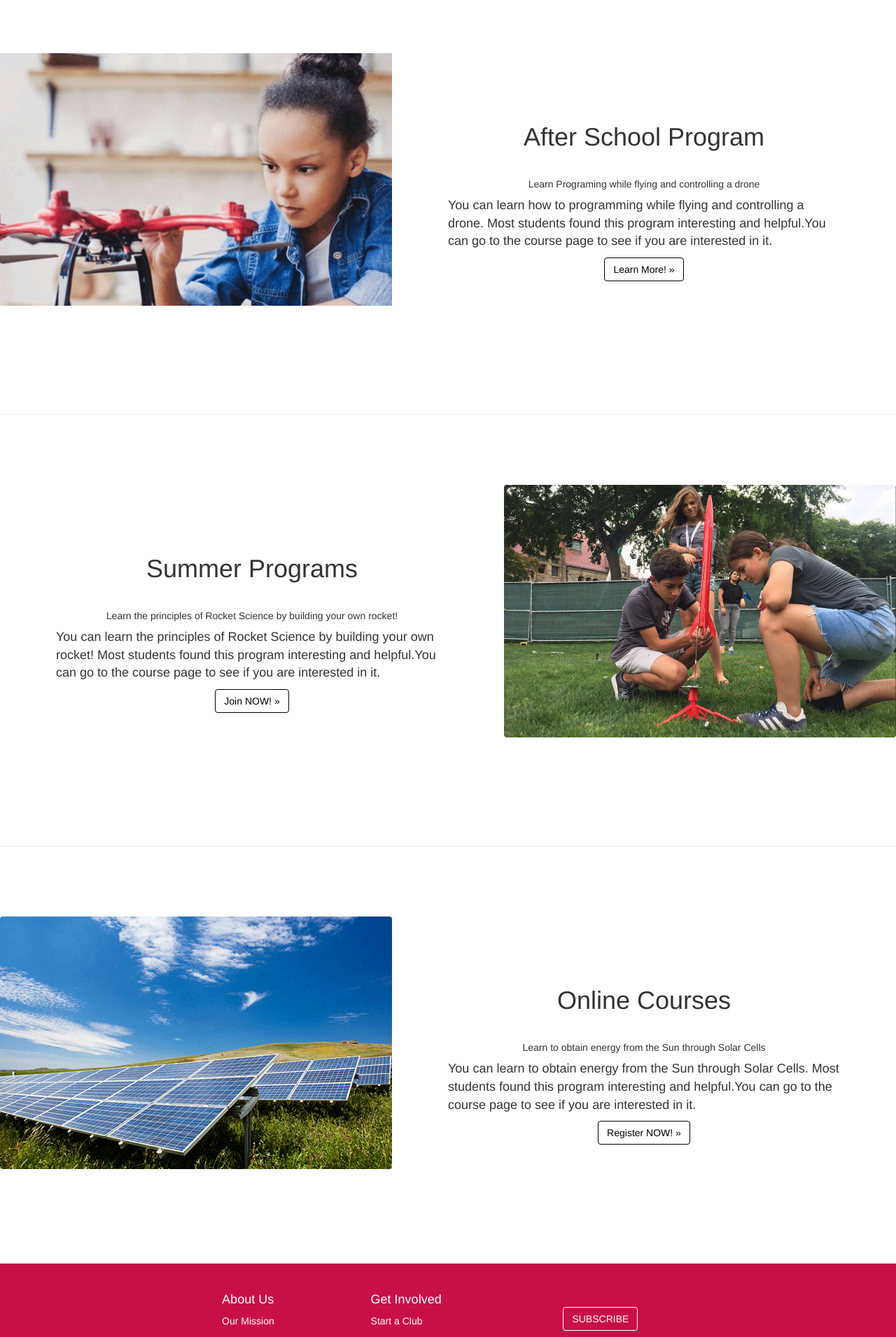
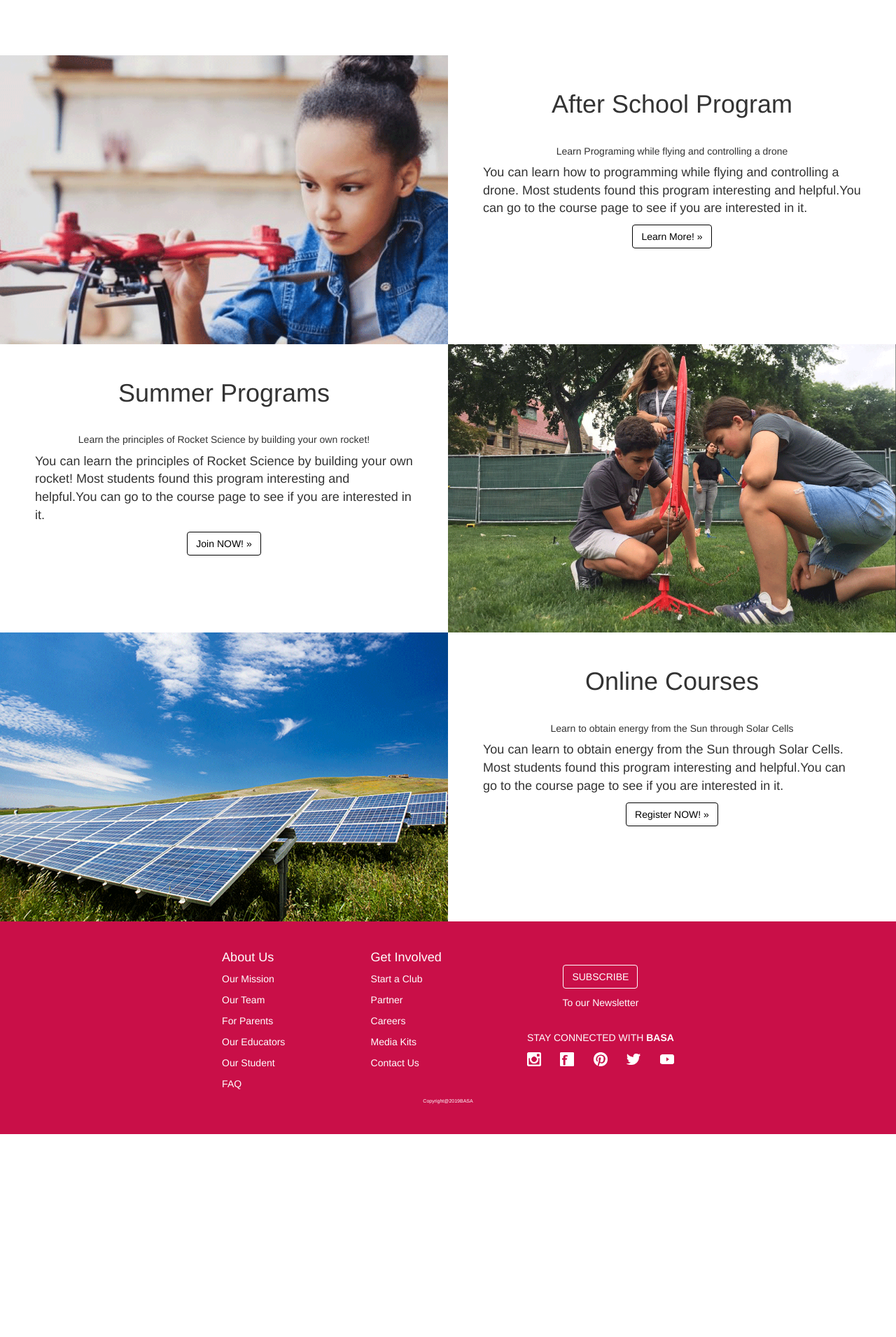
Before and after one commit to jxu43/BASA, a Node server app: page / in a window 1280 px wide. Shown: the part 834-2745 px from the top of the page at 70% size. After the commit the page ends 2455 px from the top, so only its background shows below. Run offline with Node 20, Linux system fonts and the light colour scheme; some libraries are stand-ins or nearby versions.

Commit message:
fix welcome page

```diff
--- a/client/public/css/flex.css
+++ b/client/public/css/flex.css
@@ -4,5 +4,9 @@
 }
 
 .padding-large {
-	padding: 80px;
+	margin: 50px;
 }
+
+.home-img {
+	flex: 1
+}
--- a/client/public/css/index.css
+++ b/client/public/css/index.css
@@ -81,5 +81,5 @@ h3 {
 
 .padding-100 {
 	padding-top: 80px!important;
-    padding-bottom: 80px!important;
+    /*padding-bottom: 80px!important;*/
 }
--- a/client/views/welcome.hbs
+++ b/client/views/welcome.hbs
@@ -15,9 +15,9 @@
 <body>
 
 <!--content-->
-<div class="">
+<div>
     <!--Carousel-->
-    <div id="myCarousel" class="w3-content carousel slide" data-ride="carousel" style="max-width: 90%">
+    <div id="myCarousel" class="w3-content carousel slide" data-ride="carousel" style="max-width: 90%; margin-top: 83px;" >
         <!-- Indicators -->
         <ol class="carousel-indicators">
             <li data-target="#myCarousel" data-slide-to="0" class="active"></li>
@@ -54,12 +54,13 @@
 
     <!--Courses-->
     <!-- After School Program Section -->
-    <div class="w3-row padding-100 flex-container">
-        <div class="" style="flex: 1">
-            <img src="/img/droneprograming.png" class=" w3-image" alt="After School Program">
+    <div class="padding-100 flex-container">
+        <div class="home-img">
+            <img src="/img/droneprograming.png" alt="After School Program" width="100%">
         </div>
 
-        <div class="w3-col m6 padding-large" style="flex: 1">
+        <div class="home-img">
+            <div class="padding-large">
                 <h1 class="w3-center">After School Program</h1><br>
                 <h5 class="w3-center">Learn Programing while flying and controlling a drone</h5>
                 <p class="w3-large">You can learn how to programming while flying and controlling a drone. Most students found this program interesting and helpful.You can go to the course page to
@@ -67,31 +68,32 @@
                 <p class="w3-center"><a href="#" class="btn btn-large" style="color: black; border-color: black">Learn More! &raquo;</a></p>
             </div>
         </div>
+    </div>
 
-    <hr>
     <!-- Summer Program Section -->
-    <div class="w3-row padding-100 flex-container">
-        <div class="w3-col m6 padding-large" style="flex: 1">
+    <div class="flex-container">
+        <div class="home-img">
+            <div class="padding-large">
                 <h1 class="w3-center">Summer Programs</h1><br>
                 <h5 class="w3-center">Learn the principles of Rocket Science by building your own rocket!</h5>
                 <p class="w3-large">You can learn the principles of Rocket Science by building your own rocket! Most students found this program interesting and helpful.You can go to the course page to
                     see if you are interested in it.</p>
                 <p class="w3-center"><a href="#" class="btn btn-large" style="color: black; border-color: black">Join NOW! &raquo;</a></p>
             </div>
+        </div>
 
-        <div class="" style="flex: 1">
-            <img src="/img/rocketscience.png" class="w3-round w3-image" alt="Summer Programs">
+        <div class="home-img">
+            <img src="/img/rocketscience.png" alt="Summer Programs" width="100%">
         </div>
     </div>
-
-    <hr>
     <!--Online Courses-->
-    <div class="w3-row padding-100 flex-container">
-        <div class="" style="flex: 1">
-            <img src="/img/solarcells.png" class="w3-round w3-image" alt="Online Courses">
+    <div class="flex-container">
+        <div class="home-img">
+            <img src="/img/solarcells.png" alt="Online Courses" width="100%">
         </div>
 
-        <div class="w3-col m6 padding-large" style="flex: 1">
+        <div class="home-img">
+            <div class="padding-large">
                 <h1 class="w3-center">Online Courses</h1><br>
                 <h5 class="w3-center">Learn to obtain energy from the Sun through Solar Cells</h5>
                 <p class="w3-large">You can learn to obtain energy from the Sun through Solar Cells. Most students found this program interesting and helpful.You can go to the course page to
@@ -100,6 +102,7 @@
             </div>
         </div>
     </div>
+</div>
 
 
 </body>
```
Lines whose indentation alone changed are shown as unchanged.
